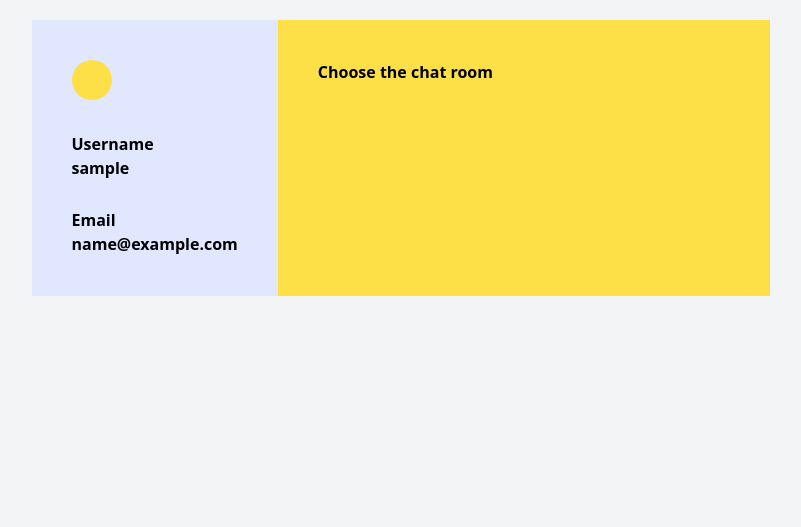
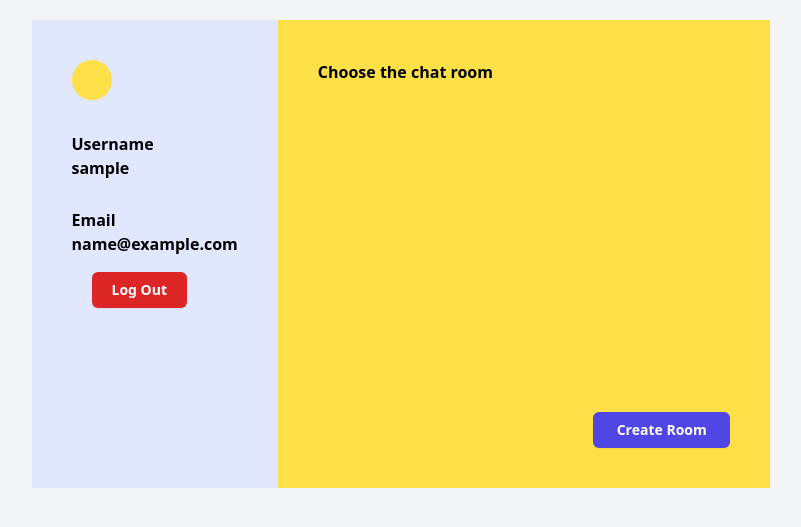
Before and after one commit to wilderherrera/django-chat, a Django app: page /v1/home in a window 1280 px wide. Shown: the top 527 px of the page, without its empty margins (239-1040 px from the left). Run offline with Django 5.2, Linux system fonts and the light colour scheme; the visitor is signed in with stand-in values (Sample User, id 1); data that the repository does not hold is empty; some libraries are stand-ins or nearby versions.

Commit message:
add chat room creator

```diff
--- a/chat/repository/chat_room/chat_room_repository_i.py
+++ b/chat/repository/chat_room/chat_room_repository_i.py
@@ -10,3 +10,6 @@ class ChatRoomRepositoryI:
 
     def get_rooms(self):
         pass
+
+    def count_all(self) -> int:
+        pass
--- a/chat/repository/chat_room/chat_room_repository_impl.py
+++ b/chat/repository/chat_room/chat_room_repository_impl.py
@@ -27,3 +27,6 @@ class ChatRoomRepositoryImpl(chat_room_repository_i.ChatRoomRepositoryI):
 
     def get_rooms(self):
         return self.chat_room_model.objects.all()
+
+    def count_all(self) -> int:
+        return self.chat_room_model.objects.count()
--- a/chat/service/chat_room/chat_room_service.py
+++ b/chat/service/chat_room/chat_room_service.py
@@ -5,6 +5,9 @@ from chat.models import ChatRoom
 class ChatRoomService:
     def __init__(self, chat_room_repo: ChatRoomRepositoryI):
         self.chat_room_repo = chat_room_repo
+
+    def get_new_room_name(self):
+        return "chat_" + str(self.chat_room_repo.count_all())
 
     def get_rooms(self):
         return self.chat_room_repo.get_rooms()
--- a/chat/templates/home.html
+++ b/chat/templates/home.html
@@ -13,14 +13,38 @@
                         <p class="font-bold mt-5">Email</p>
                         <p class="font-semibold">{{ user.email }}</p>
                     </div>
+                    <div class="flex justify-start mx-5 my-2">
+
+
+                        <form action="{% url 'logout' %}" method="post">
+                            {% csrf_token %}
+                            <button class="text-sm cursor-pointer flex justify-center
+                rounded-md bg-red-600 mt-2 px-5 py-1.5 text-sm font-semibold leading-6 text-white shadow-sm hover:bg-red-500 focus-visible:outline focus-visible:outline-2 focus-visible:outline-offset-2 focus-visible:outline-indigo-600"
+                                    type="submit">Log Out
+                            </button>
+                        </form>
+                    </div>
                 </div>
             </div>
             <div class="col-span-2 p-10">
                 <p class="font-bold font-sans">Choose the chat room</p>
-                <div class="flex flex-col">
+                <div class="w-full h-80 scroll-smooth
+                no-scrollbar scroll-snap-y-container overflow-auto p-1 focus:overscroll-contain">
                     {% for room in rooms %}
-                        <a href="{% url 'chat_room' room.name %}">{{ room.name }}</a>
+                        <a class="text-indigo-700 font-semibold"
+                           href="{% url 'chat_room' room.name %}">
+                            <div class="bg-yellow-300 p-1 cursor-pointer hover:bg-yellow-400 rounded-md my-1">
+                                {{ room.name }}
+                            </div>
+                        </a>
                     {% endfor %}
+                </div>
+                <div class="flex justify-end">
+                    <div class="w-1/3">
+                        <a class="cursor-pointer flex w-full justify-center rounded-md bg-indigo-600 mt-2 px-4 py-1.5 text-sm font-semibold leading-6 text-white shadow-sm hover:bg-indigo-500 focus-visible:outline focus-visible:outline-2 focus-visible:outline-offset-2 focus-visible:outline-indigo-600"
+                           href="{% url 'create_room' %}"> Create Room</a>
+                    </div>
+
                 </div>
             </div>
 
--- a/chat/templates/room.html
+++ b/chat/templates/room.html
@@ -2,7 +2,7 @@
 {% block content %}
     <div class="flex flex-col items-center justify-center mt-5">
     <div class="w-3/5 bg-indigo-200 rounded-md p-10 ">
-        <div class="flex justify-end mx-5 ">
+        <div class="flex justify-end mx-5 my-2">
             <div class="w-2/6">
                 <a class="text-sm cursor-pointer flex justify-center
                 rounded-md bg-red-600 mt-2 px-5 py-1.5 text-sm font-semibold leading-6 text-white shadow-sm hover:bg-red-500 focus-visible:outline focus-visible:outline-2 focus-visible:outline-offset-2 focus-visible:outline-indigo-600"
@@ -35,7 +35,7 @@
                 ><br>
                 <div class="flex justify-end">
                     <div class="w-1/2">
-                        <input id="chat-message-submit" type="button" value="Send"
+                        <input id="chat-message-submit" type="button" value="Send Message"
                                class="cursor-pointer flex w-full justify-center rounded-md bg-indigo-600 mt-2 px-4 py-1.5 text-sm font-semibold leading-6 text-white shadow-sm hover:bg-indigo-500 focus-visible:outline focus-visible:outline-2 focus-visible:outline-offset-2 focus-visible:outline-indigo-600"
                         >
                     </div>
--- a/chat/url.py
+++ b/chat/url.py
@@ -6,7 +6,8 @@ from django.contrib.auth.decorators import login_required
 
 urlpatterns = [
     path("v1/home", login_required(views.index), name="home"),
-    path("chat/<str:room_name>/", login_required(views.room), name="chat_room"),
+    path("v1/created_room", login_required(views.create_room), name="create_room"),
+    path("v1/chat/<str:room_name>/", login_required(views.room), name="chat_room"),
 
 ]
 websocket_urlpatterns = [
--- a/chat/views.py
+++ b/chat/views.py
@@ -6,14 +6,20 @@ from chat.models import ChatRoom
 from chat.service.chat_room.chat_room_service import ChatRoomService
 from chat.models import Chat
 from django.shortcuts import render
+from django.shortcuts import redirect
 
 
 def index(request):
     rooms = ChatRoomService(ChatRoomRepositoryImpl(ChatRoom)).get_rooms()
-    print(rooms)
     context = {"user": request.user, "rooms": rooms}
 
     return render(request, "home.html", context)
+
+
+def create_room(request):
+    new_room_name = ChatRoomService(ChatRoomRepositoryImpl(ChatRoom)).get_new_room_name()
+    print(new_room_name)
+    return redirect("chat_room", room_name=new_room_name)
 
 
 def room(request, room_name):
```
Also changed, not shown: chat/chat_consumer.py (+4 -5 lines).
